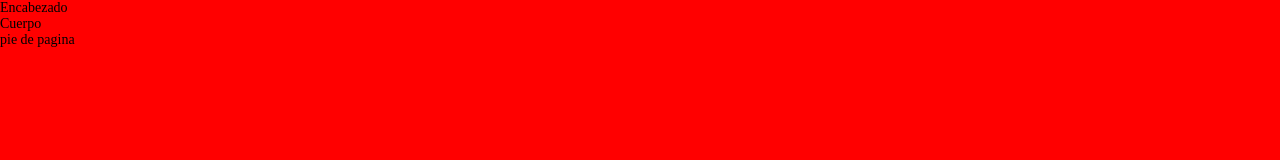
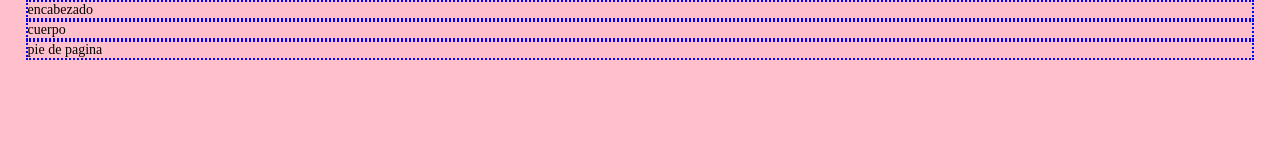
Before and after one commit to Crigar17/blogr-rwd, a plain HTML site: page index.html in a window 1280 px wide. Drawn offline with Linux system fonts and the light colour scheme; files whose address does not match are found by name.

Commit message:
container de cajas

```diff
--- a/css/index.css
+++ b/css/index.css
@@ -13,6 +13,17 @@ html{
 
 
 body{
-    background-color: red;
     font-size: 1.4rem;
+    background-color: pink;
 }
+
+.container{
+    border: 2px dotted blue;
+    max-width: 96vw;
+    margin: 0 auto;
+    box-sizing: border-box;
+}
+
+
+
+/** media queris*/
--- a/index.html
+++ b/index.html
@@ -8,9 +8,21 @@
     <link rel="stylesheet" href="./css/index.css">
 </head>
 <body>
-    <header class="header">Encabezado</header>
-    <mainc class="main">Cuerpo</main>
-    <footer class="footer">pie de pagina</footer>
+    <header class="header">
+        <div class="container">
+            encabezado
+        </div>
+    </header>
+    <mainc class="main">
+        <div class="container">
+            cuerpo
+        </div>
+    </main>
+    <footer class="footer">
+        <div class="container">
+            pie de pagina
+        </div>
+    </footer>
 
 
     <script src=".S/js/script.js"></script>
```
